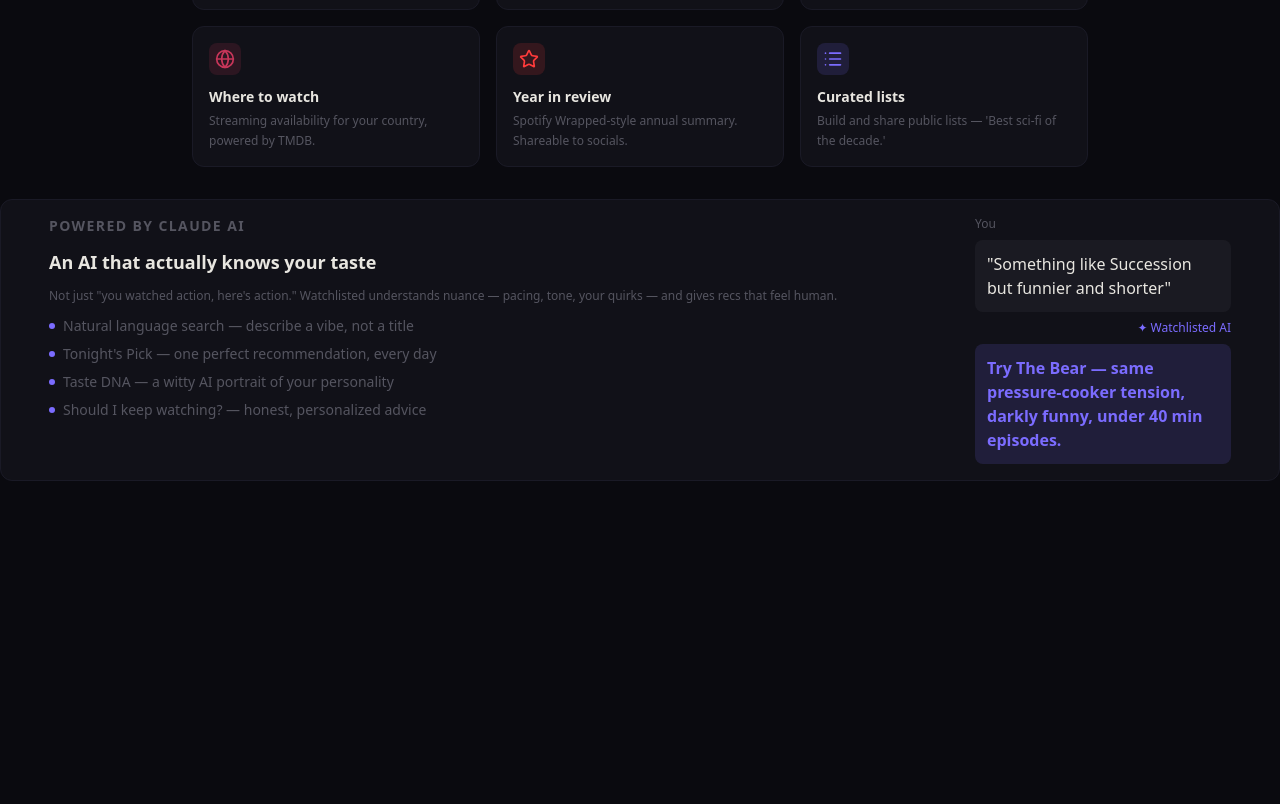
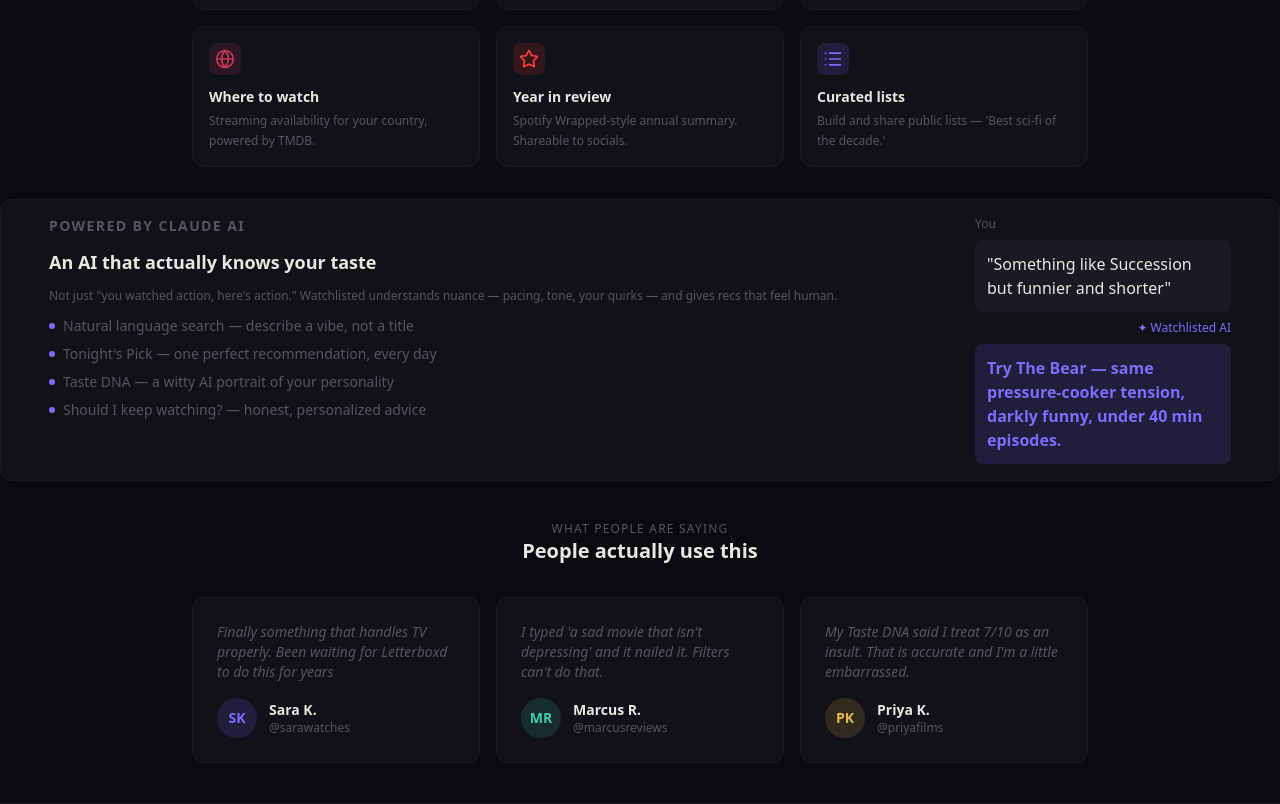
Before and after one commit to AlanGarc1a/watchlisted, a Next.js app: page / in a window 1280 px wide. Shown: the part 649-1453 px from the top of the page. Before the commit the page ends 1130 px from the top, so only its background shows below. Built offline with nearby package versions, Linux system fonts and the light colour scheme.

Commit message:
refactor: move FeatureCard component into Features.tsx and add Testimonials component

```diff
--- a/src/components/FeatureCard/index.tsx
+++ /dev/null
@@ -1,22 +0,0 @@
-
-type FeatureCardProps = {
-    icon: React.ReactNode
-    iconBg: string
-    title: string
-    description: string
-}
-
-const FeatureCard = ({ icon, iconBg, title, description }: FeatureCardProps) => {
-
-    return (
-        <div className="border border-raised bg-deep rounded-xl p-4">
-            <div className={`rounded-lg ${iconBg} w-8 h-8 flex items-center justify-center mb-3`}>
-                {icon}
-            </div>
-            <p className="text-sm font-semibold text-primary mb-1">{title}</p>
-            <p className="text-xs text-muted leading-relaxed">{description}</p>
-        </div>
-    )
-}
-
-export default FeatureCard;
--- a/src/components/landing/Features.tsx
+++ b/src/components/landing/Features.tsx
@@ -1,5 +1,4 @@
 import { Tv, Users, BarChart3, Globe, Star, List } from "lucide-react"
-import FeatureCard from "../FeatureCard"
 import AIStrip from "./AIStrip"
 
 type Feature = {
@@ -55,6 +54,26 @@
         }
     ];
 
+type FeatureCardProps = {
+    icon: React.ReactNode
+    iconBg: string
+    title: string
+    description: string
+}
+
+const FeatureCard = ({ icon, iconBg, title, description }: FeatureCardProps) => {
+
+    return (
+        <div className="border border-raised bg-deep rounded-xl p-4">
+            <div className={`rounded-lg ${iconBg} w-8 h-8 flex items-center justify-center mb-3`}>
+                {icon}
+            </div>
+            <p className="text-sm font-semibold text-primary mb-1">{title}</p>
+            <p className="text-xs text-muted leading-relaxed">{description}</p>
+        </div>
+    )
+}
+
 const Features = () => {
     return (
         <div>
--- a/src/components/landing/LandingPage.tsx
+++ b/src/components/landing/LandingPage.tsx
@@ -1,11 +1,13 @@
 import Hero from "./Hero";
 import Features from "./Features";
+import Testimonials from "./Testimonials";
 
 const LandingPage = () => {
     return (
         <>
             <Hero />
             <Features />
+            <Testimonials />
         </>
     )
 }
--- /dev/null
+++ b/src/components/landing/Testimonials.tsx
@@ -0,0 +1,54 @@
+type TestimonialCard = {
+    id: number
+    text: string
+    bgColor: string
+    textColor: string
+    name: string
+    handle: string
+}
+
+const testimonials: TestimonialCard[] = [
+    { id: 1, text: "Finally something that handles TV properly. Been waiting for Letterboxd to do this for years", bgColor: 'bg-violet/15', textColor: 'text-violet', name: 'Sara K.', handle: '@sarawatches' },
+    { id: 2, text: "I typed 'a sad movie that isn't depressing' and it nailed it. Filters can't do that.", bgColor: 'bg-teal/15', textColor: 'text-teal', name: 'Marcus R.', handle: '@marcusreviews' },
+    { id: 3, text: "My Taste DNA said I treat 7/10 as an insult. That is accurate and I'm a little embarrassed.", bgColor: 'bg-gold/15', textColor: 'text-gold', name: 'Priya K.', handle: '@priyafilms' },
+];
+
+type TestimonialCardProps = Omit<TestimonialCard, "id">
+
+const TestimonialCard = ({ text, bgColor, textColor, name, handle }: TestimonialCardProps) => {
+  const initials = name.split(' ').map(n => n[0]).join('').slice(0, 2).toUpperCase()
+
+  return (
+    <div className="border border-raised bg-deep rounded-xl p-6">
+      <p className="text-sm text-muted italic mb-4">{text}</p>
+      <div className="flex items-center gap-3">
+        <div className={`${bgColor} w-10 h-10 rounded-full flex items-center justify-center text-sm font-semibold ${textColor}`}>
+          {initials}
+        </div>
+        <div>
+          <p className="font-bold text-primary text-sm">{name}</p>
+          <p className="text-xs text-muted">{handle}</p>
+        </div>
+      </div>
+    </div>
+  )
+}
+
+const Testimonials = () => {
+
+    return (
+        <div className='px-8 py-10 border-b border-raised'>
+            <div className='text-center mb-8'>
+                <p className='text-muted tracking-widest uppercase text-xs'>What people are saying</p>
+                <h3 className='font-bold text-xl text-primary'>People actually use this</h3>
+            </div>
+            <div className='grid grid-cols-3 gap-4 mt-6 max-w-4xl mx-auto'>
+                {testimonials.map(testimonial => (
+                    <TestimonialCard key={testimonial.id} {...testimonial} />
+                ))}
+            </div>
+        </div>
+    )
+}
+
+export default Testimonials;
```
